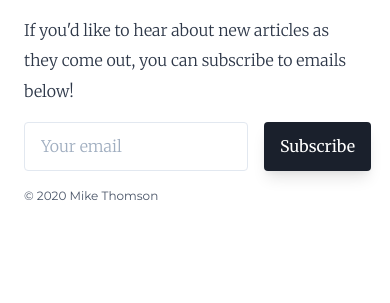
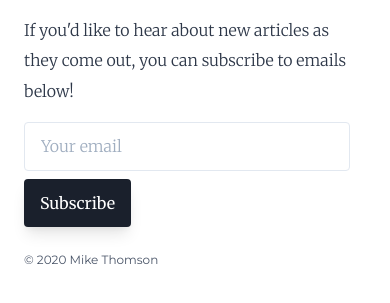
Before and after one commit to michaelgt04/mikes-tiny-kitchen, a Gatsby site: page /subscribe in a window 390 px wide. Shown: the part 167-470 px from the top of the page. Built offline with nearby package versions, Linux system fonts and the light colour scheme; Gatsby itself is replaced by a stand-in of ours.

Commit message:
Fix subscribe button leading to extra width

```diff
--- a/src/components/subscribe.js
+++ b/src/components/subscribe.js
@@ -45,9 +45,9 @@ const Subscribe = () => {
 
   return (
     <form onSubmit={handleSubmit}>
-      <div className="flex max-w-md">
+      <div className="flex max-w-md flex-wrap sm:flex-no-wrap">
         <input
-          className="body-font border border-gray-300 rounded mr-4 px-4 py-2 mb-0 flex-grow"
+          className="body-font border border-gray-300 rounded mr-4 px-4 py-2 mb-2 flex-grow"
           name="email"
           onChange={handleEmailUpdate}
           placeholder="Your email"
@@ -55,7 +55,7 @@ const Subscribe = () => {
         />
         <button
           type="submit"
-          className="rounded shadow-lg px-4 py-3 hover:shadow-xl bg-gray-900 text-white transition-shadow duration-100"
+          className="rounded shadow-lg mb-2 px-4 py-3 hover:shadow-xl bg-gray-900 text-white transition-shadow duration-100"
         >
           Subscribe
         </button>
```
